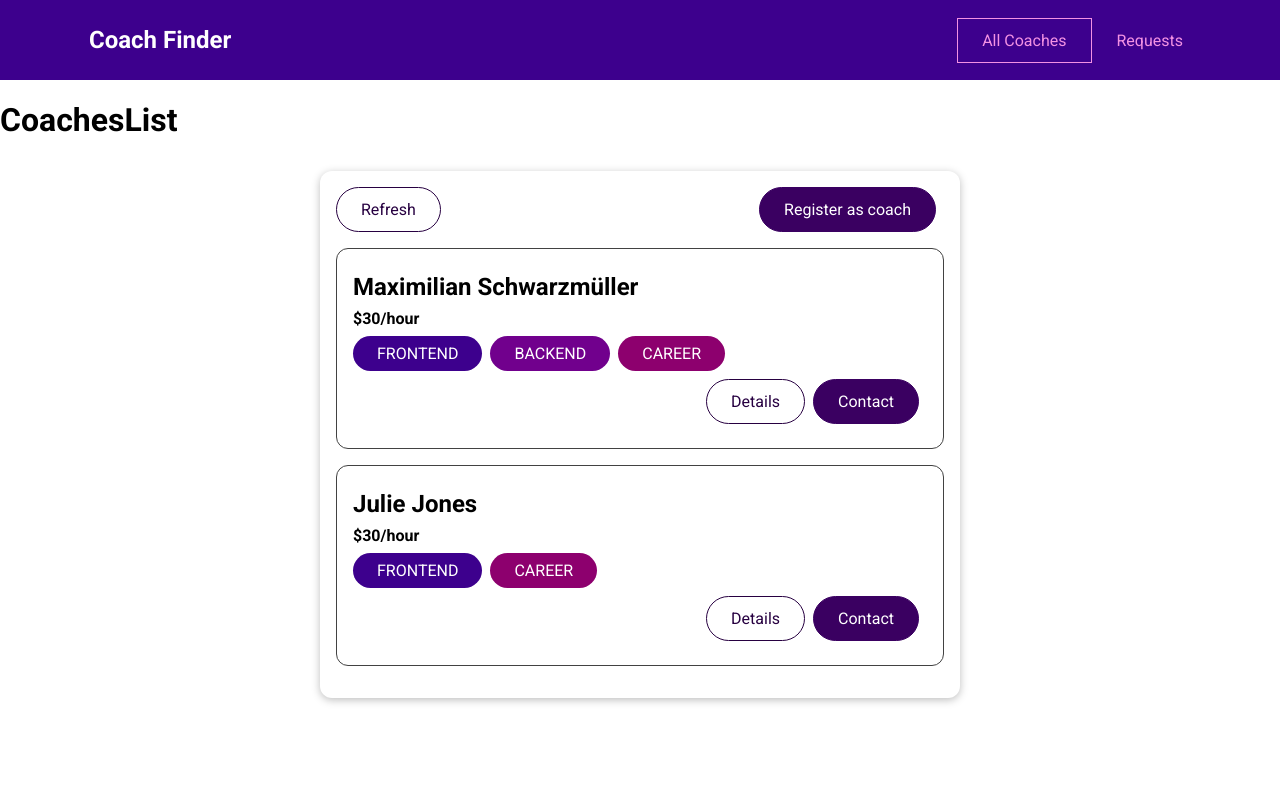
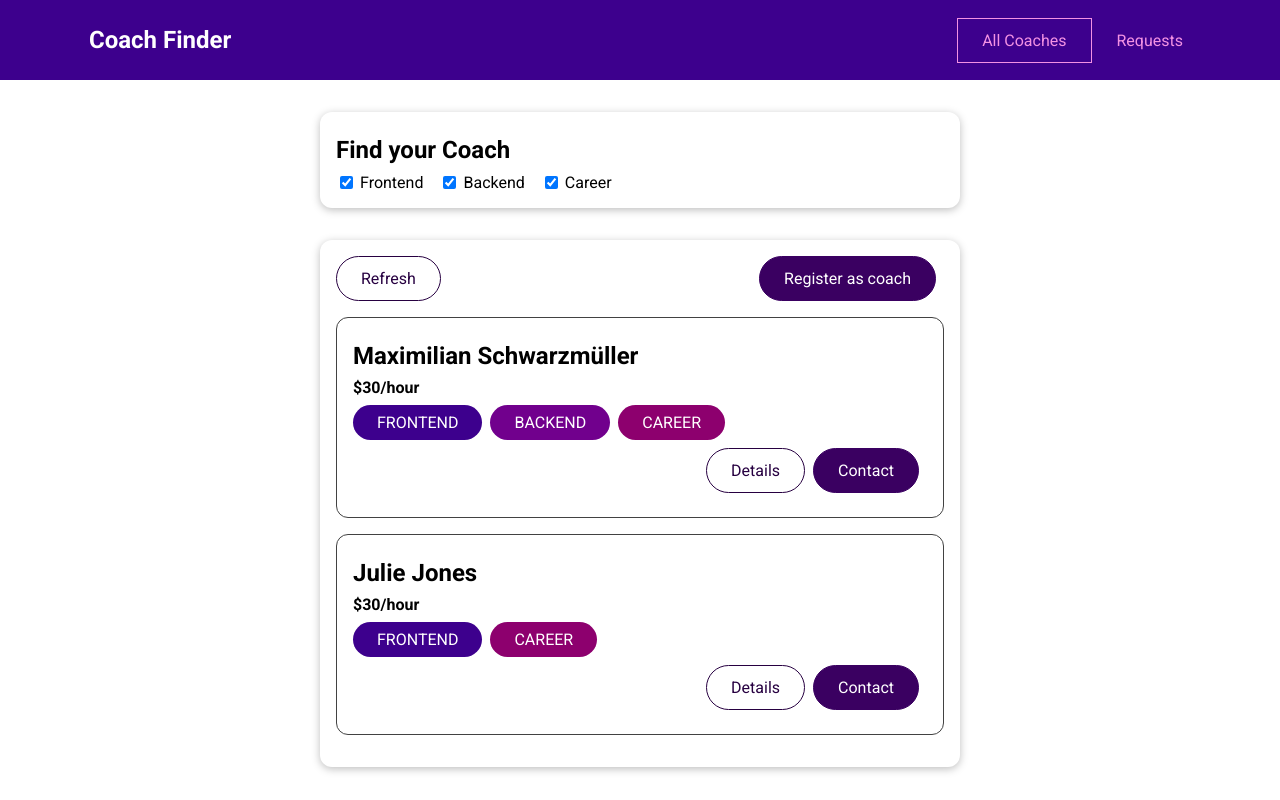
Before and after one commit to gabrielkim13/coach-finder, a Vue app: page /#/coaches in a window 1280 px wide. Built offline with nearby package versions, Linux system fonts and the light colour scheme.

Commit message:
Add filter functionality to coaches list page

```diff
--- /dev/null
+++ b/src/components/coaches/CoachFilter.vue
@@ -0,0 +1,105 @@
+<template>
+  <base-card>
+    <h2>Find your Coach</h2>
+
+    <span class="filter-option">
+      <input
+        id="frontend"
+        name="frontend"
+        type="checkbox"
+        checked
+        @change="setFilters"
+      />
+      <label for="frontend">Frontend</label>
+    </span>
+    <span class="filter-option">
+      <input
+        id="backend"
+        name="backend"
+        type="checkbox"
+        checked
+        @change="setFilters"
+      />
+      <label for="backend">Backend</label>
+    </span>
+    <span class="filter-option">
+      <input
+        id="career"
+        name="career"
+        type="checkbox"
+        checked
+        @change="setFilters"
+      />
+      <label for="career">Career</label>
+    </span>
+  </base-card>
+</template>
+
+<script lang="ts">
+import { defineComponent } from "vue";
+
+import BaseCard from "@/components/ui/BaseCard.vue";
+
+export interface ChangeFiltersEvent {
+  frontend: boolean;
+  backend: boolean;
+  career: boolean;
+}
+
+export default defineComponent({
+  name: "CoachFilter",
+
+  components: {
+    BaseCard
+  },
+
+  data: () => ({
+    filters: {
+      frontend: true,
+      backend: true,
+      career: true
+    }
+  }),
+
+  methods: {
+    setFilters(event: Event): void {
+      if (!event.target) return;
+
+      const target = event.target as HTMLInputElement;
+      const { id, checked } = target;
+
+      this.filters = {
+        ...this.filters,
+        [id]: checked
+      };
+
+      this.$emit("change-filters", this.filters as ChangeFiltersEvent);
+    }
+  },
+
+  emits: ["change-filters"]
+});
+</script>
+
+<style lang="scss" scoped>
+h2 {
+  margin: 0.5rem 0;
+}
+
+.filter-option {
+  margin-right: 1rem;
+}
+
+.filter-option label,
+.filter-option input {
+  vertical-align: middle;
+}
+
+.filter-option label {
+  margin-left: 0.25rem;
+}
+
+.filter-option.active label {
+  font-weight: bold;
+}
+</style>
--- a/src/components/ui/BaseBadge.vue
+++ b/src/components/ui/BaseBadge.vue
@@ -12,7 +12,7 @@ export default defineComponent({
 
   props: {
     type: {
-      type: Object as PropType<"frontend" | "backend" | "career">,
+      type: String as PropType<"frontend" | "backend" | "career">,
       required: true
     },
     title: {
--- a/src/components/ui/BaseButton.vue
+++ b/src/components/ui/BaseButton.vue
@@ -25,7 +25,7 @@ export default defineComponent({
       default: "/"
     },
     mode: {
-      type: Object as PropType<"flat" | "outline" | null>,
+      type: String as PropType<"flat" | "outline" | null>,
       required: false,
       default: null
     }
--- a/src/router/index.ts
+++ b/src/router/index.ts
@@ -21,6 +21,7 @@ const routes: Array<RouteRecordRaw> = [
     path: "/coaches/:id",
     name: "CoachDetails",
     component: CoachDetails,
+    props: true,
     children: [
       {
         path: "contact",
--- a/src/store/modules/coaches/index.ts
+++ b/src/store/modules/coaches/index.ts
@@ -7,7 +7,7 @@ export interface Coach {
   id: string;
   firstName: string;
   lastName: string;
-  areas: string[];
+  areas: ("frontend" | "backend" | "career")[];
   description: string;
   hourlyRate: number;
 }
--- a/src/views/coaches/CoachesList.vue
+++ b/src/views/coaches/CoachesList.vue
@@ -1,14 +1,18 @@
 <template>
-  <h1>CoachesList</h1>
+  <section>
+    <coach-filter @change-filters="setFilters" />
+  </section>
 
+  <section>
     <base-card>
       <div class="controls">
         <base-button mode="outline">Refresh</base-button>
         <base-button link to="/register">Register as coach</base-button>
       </div>
+
       <ul v-if="hasCoaches">
         <coach-item
-        v-for="coach in coaches"
+          v-for="coach in filteredCoaches"
           :key="coach.id"
           :id="coach.id"
           :firstName="coach.firstName"
@@ -19,6 +23,7 @@
       </ul>
       <h3 v-else>No coaches found</h3>
     </base-card>
+  </section>
 </template>
 
 <script lang="ts">
@@ -27,7 +32,12 @@ import { mapGetters } from "vuex";
 
 import BaseButton from "@/components/ui/BaseButton.vue";
 import BaseCard from "@/components/ui/BaseCard.vue";
+import CoachFilter, {
+  ChangeFiltersEvent
+} from "@/components/coaches/CoachFilter.vue";
 import CoachItem from "@/components/coaches/CoachItem.vue";
+
+import { Coach } from "@/store/modules/coaches";
 
 export default defineComponent({
   name: "CoachesList",
@@ -35,11 +45,33 @@ export default defineComponent({
   components: {
     BaseButton,
     BaseCard,
+    CoachFilter,
     CoachItem
   },
 
+  data: () => ({
+    activeFilters: {
+      frontend: true,
+      backend: true,
+      career: true
+    }
+  }),
+
   computed: {
-    ...mapGetters("coaches", ["coaches", "hasCoaches"])
+    ...mapGetters("coaches", ["coaches", "hasCoaches"]),
+    filteredCoaches(): Coach[] {
+      const coaches = this.$store.getters["coaches/coaches"] as Coach[];
+
+      return coaches.filter(coach =>
+        coach.areas.some(area => this.activeFilters[area])
+      );
+    }
+  },
+
+  methods: {
+    setFilters(updatedFilters: ChangeFiltersEvent) {
+      this.activeFilters = updatedFilters;
+    }
   }
 });
 </script>
```
Also changed, not shown: src/components/coaches/CoachDetail.vue (added, +71 -0 lines), src/shims-vuex.d.ts (added, +7 -0 lines). Lines whose indentation alone changed are shown as unchanged.
